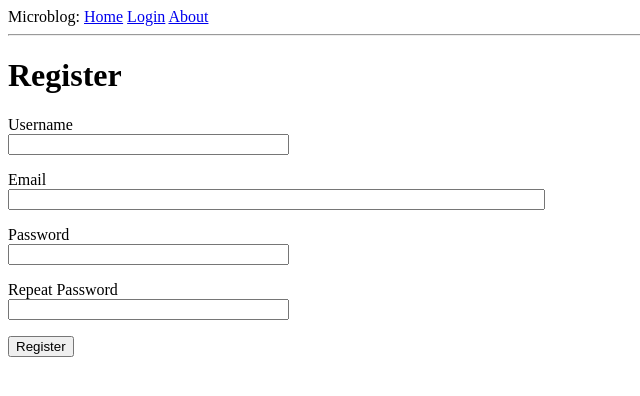
After one commit to RyanEmslie/myflaskapp, a Flask app: page /register in a window 1280 px wide. The commit adds this page. Shown: the top 396 px of the page, without its empty margins (0-640 px from the left). Run offline with Flask 2, Linux system fonts and the light colour scheme.

Commit message:
5_User Logins

```diff
--- a/app/__init__.py
+++ b/app/__init__.py
@@ -2,11 +2,14 @@ from flask import Flask
 from config import Config
 from flask_sqlalchemy import SQLAlchemy
 from flask_migrate import Migrate
+from flask_login import LoginManager
 
 app = Flask(__name__)
 app.config.from_object(Config)
 db = SQLAlchemy(app)
 migrate = Migrate(app, db)
+login = LoginManager(app)
+login.login_view = 'login'
 
 from app import routes, models
 
--- a/app/forms.py
+++ b/app/forms.py
@@ -1,6 +1,7 @@
 from flask_wtf import FlaskForm
 from wtforms import StringField, PasswordField, BooleanField, SubmitField
-from wtforms.validators import DataRequired
+from wtforms.validators import ValidationError, DataRequired, Email, EqualTo
+from app.models import User
 
 
 class LoginForm(FlaskForm):
@@ -8,3 +9,22 @@ class LoginForm(FlaskForm):
     password = PasswordField('Say the Magic Word', validators=[DataRequired()])
     remember_me = BooleanField('Come here often?')
     submit = SubmitField('Sign In')
+
+
+class RegistrationForm(FlaskForm):
+    username = StringField('Username', validators=[DataRequired()])
+    email = StringField('Email', validators=[DataRequired(), Email()])
+    password = PasswordField('Password', validators=[DataRequired()])
+    password2 = PasswordField(
+        'Repeat Password', validators=[DataRequired(), EqualTo('password')])
+    submit = SubmitField('Register')
+
+    def validate_username(self, username):
+        user = User.query.filter_by(username=username.data).first()
+        if user is not None:
+            raise ValidationError('Please use a different username.')
+
+    def validate_email(self, email):
+        user = User.query.filter_by(email=email.data).first()
+        if user is not None:
+            raise ValidationError('Please use a different email address.')
--- a/app/routes.py
+++ b/app/routes.py
@@ -1,6 +1,14 @@
 from flask import render_template, flash, redirect, url_for
 from app import app
 from app.forms import LoginForm
+from flask_login import current_user, login_user
+from app.models import User
+from flask_login import logout_user
+from flask_login import login_required
+from flask import request
+from werkzeug.urls import url_parse
+from app import db
+from app.forms import RegistrationForm
 
 # test for about page
 testData = {'username': 'Ryan'}
@@ -8,8 +16,9 @@ testData = {'username': 'Ryan'}
 
 @app.route('/')
 @app.route('/index')
+@login_required
 def index():
-    user = {'username': 'Ryan'}
+    # user = {'username': 'Ryan'}
     posts = [
         {
             'author': {'username': 'John'},
@@ -20,19 +29,49 @@ def index():
             'body': 'I bet no Feathren will read this.'
         }
     ]
-    return render_template('index.html', title='Home', user=user, posts=posts)
+    return render_template('index.html', title='Home', posts=posts)
 
 
 @app.route('/login', methods=['GET', 'POST'])
 def login():
+    if current_user.is_authenticated:
+        return redirect(url_for('index'))
     form = LoginForm()
     if form.validate_on_submit():
-        flash('Login requested for user {}, remember_me={}'.format(
-            form.username.data, form.remember_me.data))
-        return redirect(url_for('index'))
-    return render_template('login.html',  title='Sign In', form=form)
+        user = User.query.filter_by(username=form.username.data).first()
+        if user is None or not user.check_password(form.password.data):
+            flash('Invalid username or password')
+            return redirect(url_for('login'))
+        login_user(user, remember=form.remember_me.data)
+        next_page = request.args.get('next')
+        if not next_page or url_parse(next_page).netloc != '':
+            next_page = url_for('index')
+        return redirect(next_page)
+    return render_template('login.html', title='Sign In', form=form)
 
 
 @app.route('/about')
+@login_required
 def about():
     return render_template('about.html', user=testData)
+
+
+@app.route('/logout')
+def logout():
+    logout_user()
+    return redirect(url_for('index'))
+
+
+@app.route('/register', methods=['GET', 'POST'])
+def register():
+    if current_user.is_authenticated:
+        return redirect(url_for('index'))
+    form = RegistrationForm()
+    if form.validate_on_submit():
+        user = User(username=form.username.data, email=form.email.data)
+        user.set_password(form.password.data)
+        db.session.add(user)
+        db.session.commit()
+        flash('Congratulations, you are now a registered user!')
+        return redirect(url_for('login'))
+    return render_template('register.html', title='Register', form=form)
--- a/app/templates/base.html
+++ b/app/templates/base.html
@@ -10,7 +10,11 @@
         <div>
             Microblog:
             <a href="{{ url_for('index') }}">Home</a>
+            {% if current_user.is_anonymous %}
             <a href="{{ url_for('login') }}">Login</a>
+            {% else %}
+            <a href="{{ url_for('login') }}">Login</a>
+            {% endif %}
             <a href="{{ url_for('about')}}">About</a>
         </div>
         <hr>
--- a/app/templates/index.html
+++ b/app/templates/index.html
@@ -1,10 +1,8 @@
 {% extends "base.html" %}
 
 {% block content %}
-    <h1>Hi, {{ user.username }}!</h1>
-    <!-- Loop through posts -->
+    <h1>Hi, {{ current_user.username }}!</h1>
     {% for post in posts %}
     <div><p>{{ post.author.username }} says: <b>{{ post.body }}</b></p></div>
     {% endfor %}
-    <!-- end Loop -->
 {% endblock %}
--- a/app/templates/login.html
+++ b/app/templates/login.html
@@ -22,4 +22,5 @@
   <p>{{ form.remember_me() }} {{ form.remember_me.label }}</p>
   <p>{{ form.submit() }}</p>
 </form>
+<p>New User? <a href="{{ url_for('register') }}">Click to Register!</a></p>
 {% endblock %}
--- /dev/null
+++ b/app/templates/register.html
@@ -0,0 +1,37 @@
+{% extends "base.html" %}
+
+{% block content %}
+    <h1>Register</h1>
+    <form action="" method="post">
+        {{ form.hidden_tag() }}
+        <p>
+            {{ form.username.label }}<br>
+            {{ form.username(size=32) }}<br>
+            {% for error in form.username.errors %}
+            <span style="color: red;">[{{ error }}]</span>
+            {% endfor %}
+        </p>
+        <p>
+            {{ form.email.label }}<br>
+            {{ form.email(size=64) }}<br>
+            {% for error in form.email.errors %}
+            <span style="color: red;">[{{ error }}]</span>
+            {% endfor %}
+        </p>
+        <p>
+            {{ form.password.label }}<br>
+            {{ form.password(size=32) }}<br>
+            {% for error in form.password.errors %}
+            <span style="color: red;">[{{ error }}]</span>
+            {% endfor %}
+        </p>
+        <p>
+            {{ form.password2.label }}<br>
+            {{ form.password2(size=32) }}<br>
+            {% for error in form.password2.errors %}
+            <span style="color: red;">[{{ error }}]</span>
+            {% endfor %}
+        </p>
+        <p>{{ form.submit() }}</p>
+    </form>
+{% endblock %}
```
Also changed, not shown: app/models.py (+15 -1 lines), app.db.
